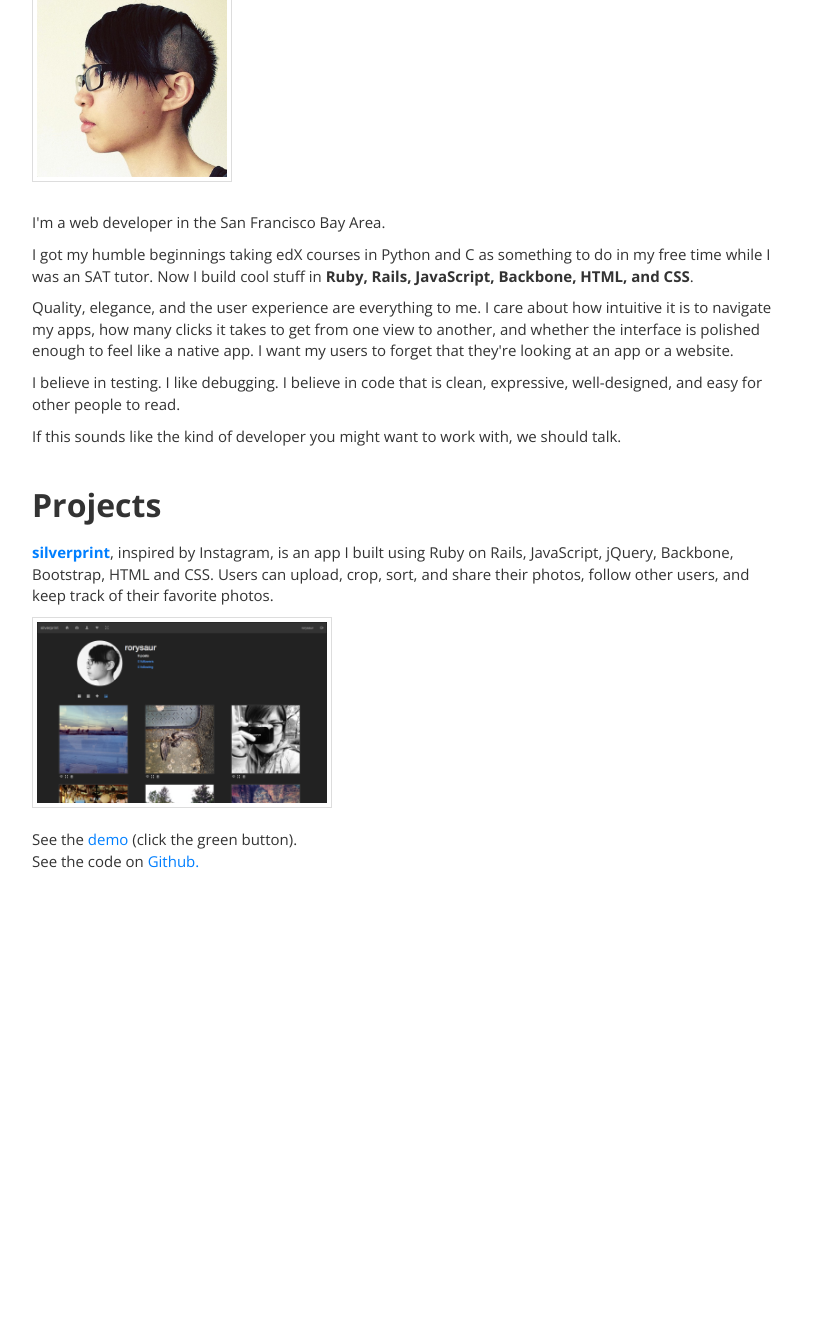
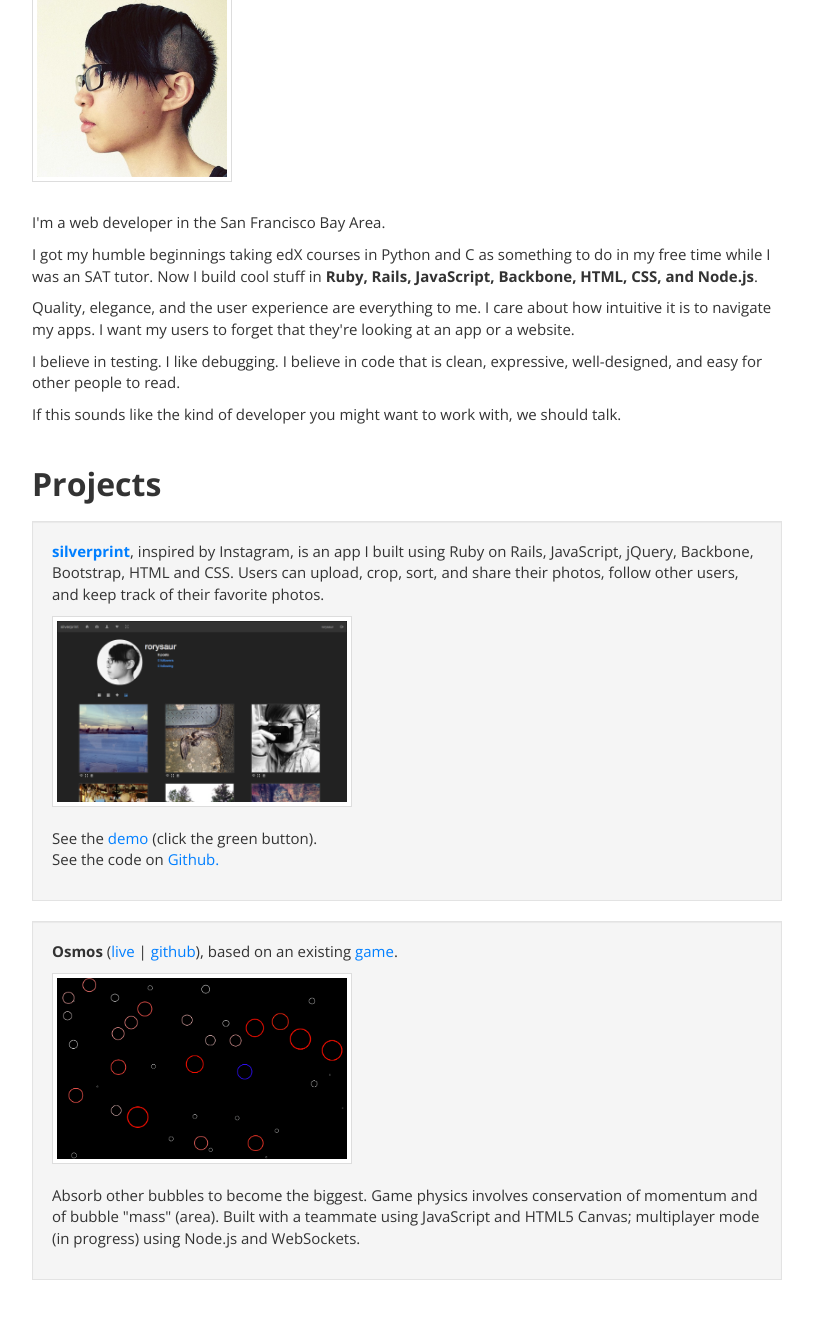
Before and after one commit to rorysaur/rorysaur.github.io, a Jekyll site: the page built from index.html, in a window 1280 px wide and 1400 px high, scrolled down 195 px. Shown: the top 1319 px of the window, without its empty margins (233-1046 px from the left). Built offline with Jekyll 4.4.1, drawn with Linux system fonts in a browser that asks for light colours; nearby versions of some CDN libraries; Markdown is read by kramdown in place of the engine named in the settings; before the commit the page ends 1178 px from its top, so only the background shows below that.

Commit message:
add osmos to projects; styling

```diff
--- a/index.html
+++ b/index.html
@@ -20,11 +20,11 @@ title: Rory Ou
     </p>
 
     <p class="about-text">
-      I got my humble beginnings taking edX courses in Python and C as something to do in my free time while I was an SAT tutor. Now I build cool stuff in <strong>Ruby, Rails, JavaScript, Backbone, HTML, and CSS</strong>.
+      I got my humble beginnings taking edX courses in Python and C as something to do in my free time while I was an SAT tutor. Now I build cool stuff in <strong>Ruby, Rails, JavaScript, Backbone, HTML, CSS, and Node.js</strong>.
     </p>
 
     <p class="about-text">
-      Quality, elegance, and the user experience are everything to me. I care about how intuitive it is to navigate my apps, how many clicks it takes to get from one view to another, and whether the interface is polished enough to feel like a native app. I want my users to forget that they're looking at an app or a website.
+      Quality, elegance, and the user experience are everything to me. I care about how intuitive it is to navigate my apps. I want my users to forget that they're looking at an app or a website.
     </p>
 
     <p class="about-text">
@@ -37,6 +37,7 @@ title: Rory Ou
 
     <h2><strong>Projects</strong></h2>
 
+    <div class="well">
       <p class="about-text">
         <strong><a href="http://silverprint.me">silverprint</a></strong>, inspired by Instagram, is an app I built using Ruby on Rails, JavaScript,
         jQuery, Backbone, Bootstrap, HTML and CSS. Users can upload, crop, sort, and share their photos, follow other users, and keep track of their favorite photos.
@@ -51,7 +52,23 @@ title: Rory Ou
         <br>
         See the code on
         <a href="https://github.com/rorysaur/silverprint">Github.</a>
-      <!-- ruby rails jquery backbone html5 bootstrap -->
+      </p>
+    </div>
+
+    <div class="well">
+      <p class="about-text">
+        <strong>Osmos</strong> (<a href="http://osmos.herokuapp.com">live</a> |
+        <a href="https://github.com/rorysaur/cosmos-multiplayer">github</a>),
+        based on an existing <a href="http://www.osmos-game.com/">game</a>.
+      </p>
+
+      <a href="http://osmos.herokuapp.com">
+        <img src="/assets/img/osmos_screenshot.png" class="thumbnail" style="width: 300px; height: auto">
+      </a>
+
+      <p class="about-text">
+        Absorb other bubbles to become the biggest. Game physics involves conservation of momentum and of bubble "mass" (area). Built with a teammate using JavaScript and HTML5 Canvas; multiplayer mode (in progress) using Node.js and WebSockets.
       </p>
     </div>
   </div>
+</div>
```
Also changed, not shown: assets/img/osmos_screenshot.png (added), 2 other files. Lines whose indentation alone changed are shown as unchanged.
